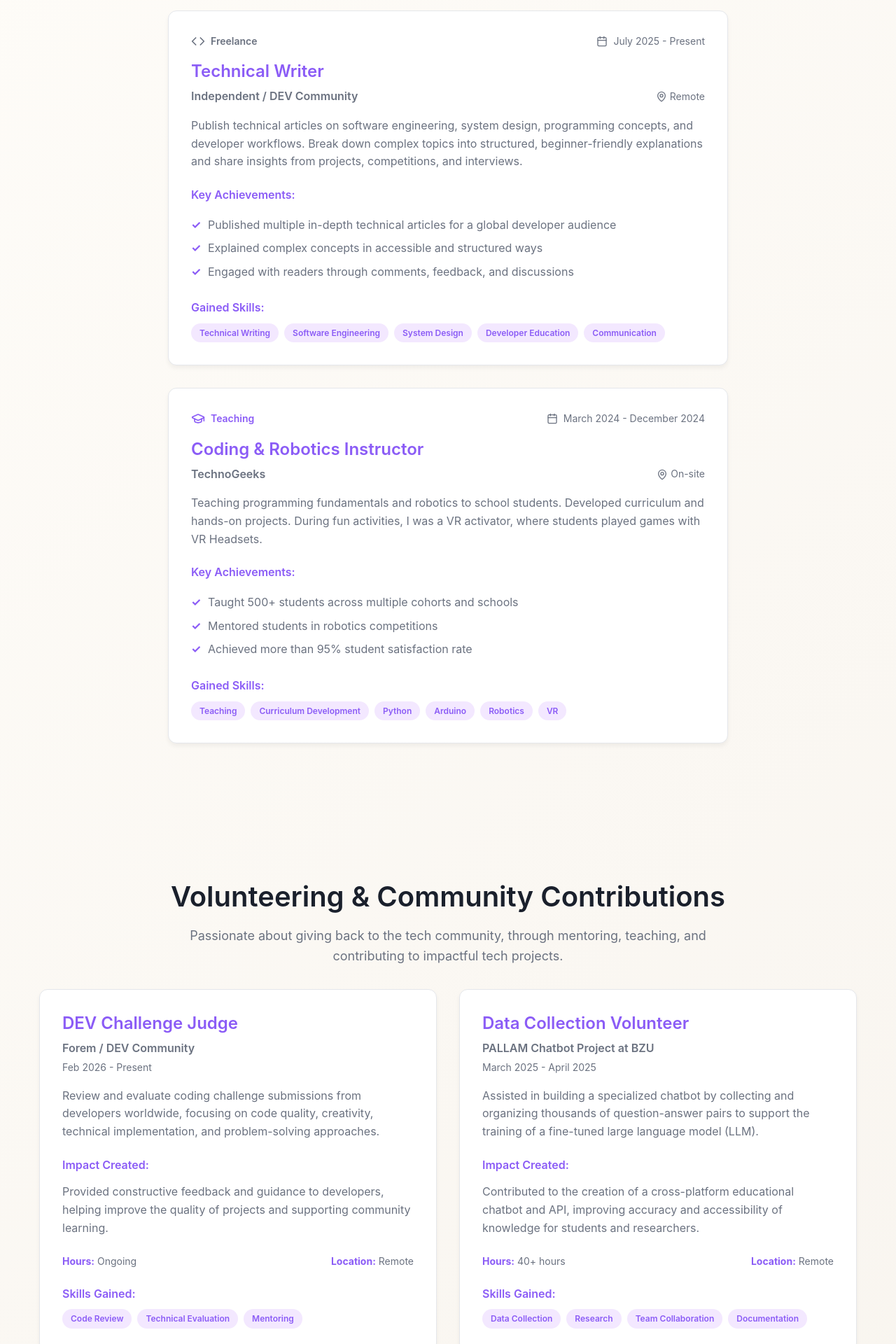
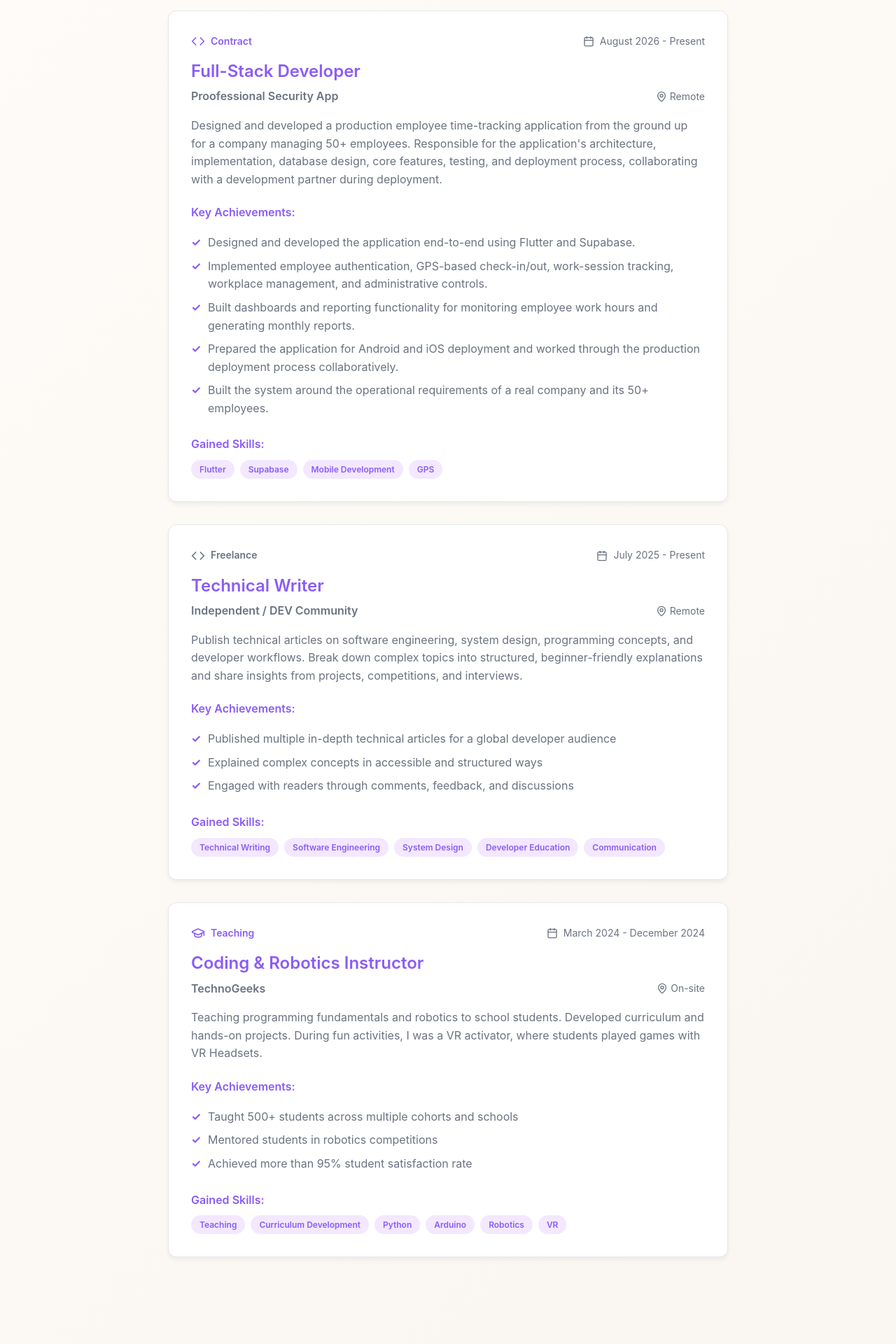
Before and after one commit to talaamm/portfolio, a React (Vite) app in the folder portfolio-site/: page /experience in a window 1280 px wide. Shown: the part 320-2240 px from the top of the page at 70% size. Built offline with nearby package versions, Linux system fonts and the light colour scheme.

Commit message:
experience section updated successfully

```diff
--- a/portfolio-site/src/pages/Experience.tsx
+++ b/portfolio-site/src/pages/Experience.tsx
@@ -5,6 +5,22 @@ import { Calendar, MapPin, Code, GraduationCap } from 'lucide-react'
 
 const Experience = () => {
   const experiences = [
+       {
+      type: 'Contract',
+      title: 'Full-Stack Developer',
+      company: 'Proofessional Security App',
+      location: 'Remote',
+      period: 'August 2026 - Present',
+      description: 'Designed and developed a production employee time-tracking application from the ground up for a company managing 50+ employees. Responsible for the application\'s architecture, implementation, database design, core features, testing, and deployment process, collaborating with a development partner during deployment.',
+      achievements: [
+'Designed and developed the application end-to-end using Flutter and Supabase.',
+'Implemented employee authentication, GPS-based check-in/out, work-session tracking, workplace management, and administrative controls.',
+'Built dashboards and reporting functionality for monitoring employee work hours and generating monthly reports.',
+'Prepared the application for Android and iOS deployment and worked through the production deployment process collaboratively.',
+'Built the system around the operational requirements of a real company and its 50+ employees.',
+],
+      skills: ['Flutter', 'Supabase', 'Mobile Development', 'GPS']
+    },
     {
       type: 'freelance',
       title: 'Technical Writer',
@@ -57,21 +73,32 @@ const Experience = () => {
   }
 
   const volunteering = [
+  {
+      title: 'Software Developer',
+      organization: 'Jerusalem Spikers App',
+      period: 'May 2026 - June 2026',
+      description: 'Contributed to a real-world app by developing a functional support system that allows users to submit inquiries directly through the app\'s support page, and assisted with deployment-related work.',
+      impact: 'Designed and developed the support page and its user-facing form. Implemented form submission and automated delivery of support requests to the team\'s support email. Integrated the feature into the existing application and user experience.',
+      skills: ['Technical Evaluation', 'Mentoring'],
+      hours: '12',
+      location: 'Remote'
+    },
+
     {
       title: 'DEV Challenge Judge',
       organization: 'Forem / DEV Community',
-      period: 'Feb 2026 - Present',
-      description: 'Review and evaluate coding challenge submissions from developers worldwide, focusing on code quality, creativity, technical implementation, and problem-solving approaches.',
-      impact: 'Provided constructive feedback and guidance to developers, helping improve the quality of projects and supporting community learning.',
-      skills: ['Code Review', 'Technical Evaluation', 'Mentoring'],
-      hours: 'Ongoing',
+      period: 'Feb 2026 - May 2026',
+      description: 'Assess technical project submissions for DEV Community challenges, evaluating whether projects meet the challenge requirements and function as intended.',
+      impact: 'Reviewed project submissions against challenge requirements and evaluation criteria. Verified that required functionality and project components were present. Tested projects from a user\'s perspective to assess whether they worked as expected. Evaluated overall completeness, presentation, and adherence to the challenge brief.',
+      skills: ['Technical Evaluation', 'Mentoring'],
+      hours: '-',
       location: 'Remote'
     },
     {
       title: 'Data Collection Volunteer',
       organization: 'PALLAM Chatbot Project at BZU',
       period: 'March 2025 - April 2025',
-      description: 'Assisted in building a specialized chatbot by collecting and organizing thousands of question-answer pairs to support the training of a fine-tuned large language model (LLM).',
+      description: 'Contributed to collecting, organizing, and preparing 500+ question-answer pairs used to support the development of a specialized educational chatbot.',
       impact: 'Contributed to the creation of a cross-platform educational chatbot and API, improving accuracy and accessibility of knowledge for students and researchers.',
       skills: ['Data Collection', 'Research', 'Team Collaboration', 'Documentation'],
       hours: '40+ hours',
```
